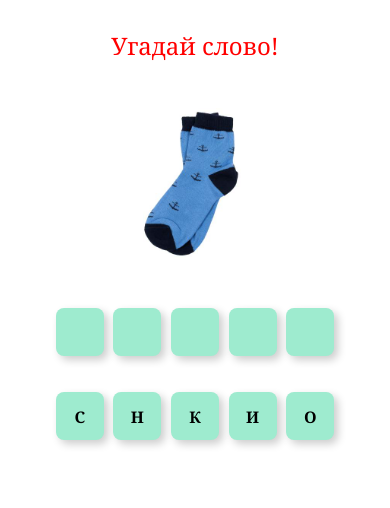
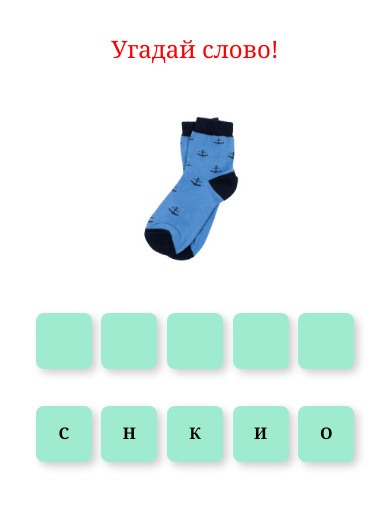
Before and after one commit to sergeylem/guess-the-word, a React (Create React App) app: page / in a window 390 px wide. Shown: the top 508 px of the page. Built offline with nearby package versions, Linux system fonts and the light colour scheme.

Commit message:
initialization

```diff
--- a/package.json
+++ b/package.json
@@ -11,7 +11,8 @@
     "react-confetti": "^5.0.1",
     "react-dom": "^16.12.0",
     "react-scripts": "3.3.0",
-    "react-sound": "^1.2.0"
+    "react-sound": "^1.2.0",
+    "react-use": "^13.10.2"
   },
   "scripts": {
     "start": "react-scripts start",
--- a/src/App.scss
+++ b/src/App.scss
@@ -36,8 +36,8 @@
 
 .button {
   text-align: center;
-  height: 4rem;
-  width: 4rem;
+  height: 2rem;
+  width: 2rem;
   border-radius: 0.5rem;
   padding: 1rem;
   margin: 4rem 0.4rem 0.4rem 0.4rem;
@@ -104,8 +104,8 @@
  }
 
   .button {
-    height: 3rem;
-    width: 3rem;
+    height: 1.5rem;
+    width: 1.5rem;
     margin: 2rem 0.3rem 0.3rem 0.3rem;
     font-size: 1rem;
 
--- a/src/index.js
+++ b/src/index.js
@@ -2,6 +2,6 @@ import React from 'react';
 import ReactDOM from 'react-dom';
 import './index.css';
 import App from './App';
-import 'tachyons';
+//import 'tachyons';
 
 ReactDOM.render(<App />, document.getElementById('root'));
```
Also changed, not shown: src/components/confetti/confetti.jsx (+14 -0 lines), 1 other file (tests, documents, lock files or other folders).
